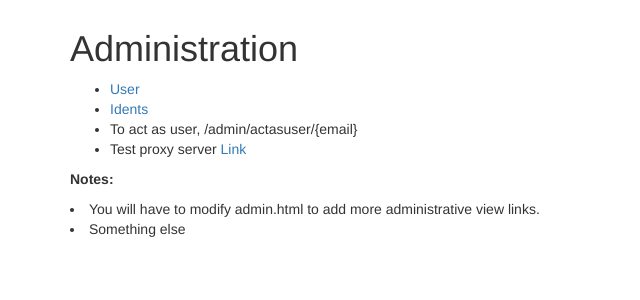
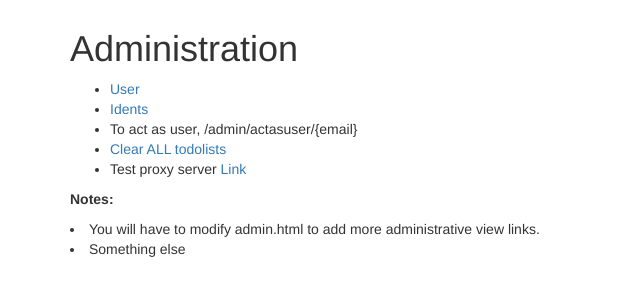
Before and after one commit to jefmud/marco-species, a Flask app: template marco-species/templates/admin.html in a window 1280 px wide. Shown: the part 51-351 px from the top of the page, without its empty margins (0-640 px from the left). Run offline with Flask 2, Linux system fonts and the light colour scheme; the template is opened without the code that fills it, so the values that code supplies are empty; some libraries are stand-ins or nearby versions.

Commit message:
Add files via upload

```diff
--- a/marco-species/templates/admin.html
+++ b/marco-species/templates/admin.html
@@ -15,6 +15,7 @@
       <li><a href="/admin/usersview">User</a></li>
       <li><a href="/admin/identsview">Idents</a></li>
       <li>To act as user, /admin/actasuser/{email}</li>
+      <li><a href="/_todolist_clear_all">Clear ALL todolists</a></li>
       <li>Test proxy server <a href="http://serengeti.wfunet.wfu.edu/SEASON_13/C01_R3/IMAG1889.JPG">Link</a></li>
     </ul>
   </p>
```
